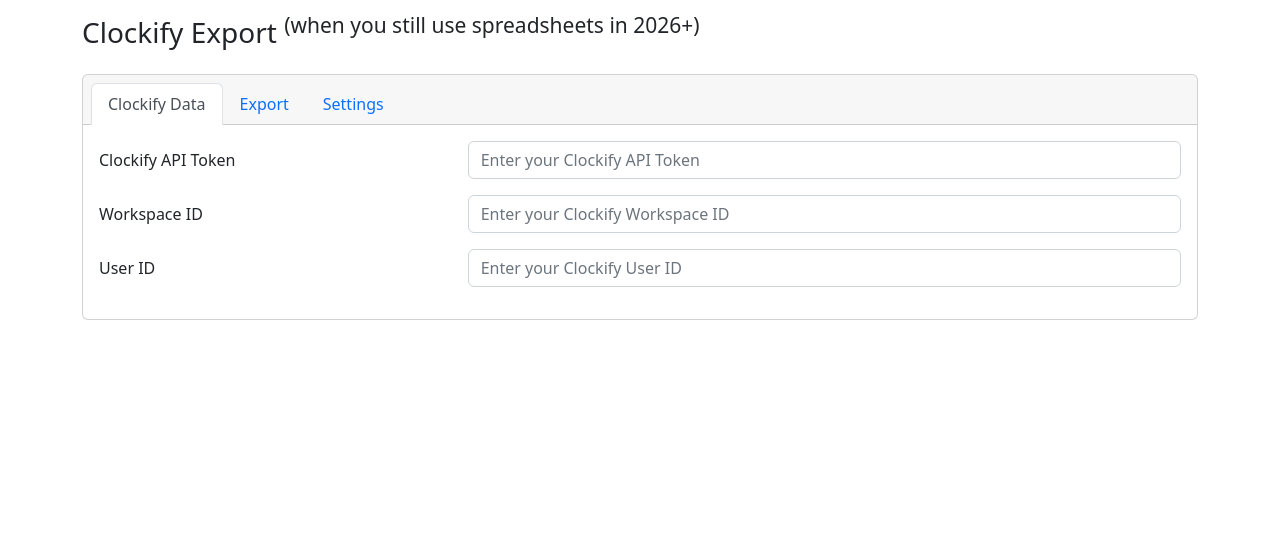
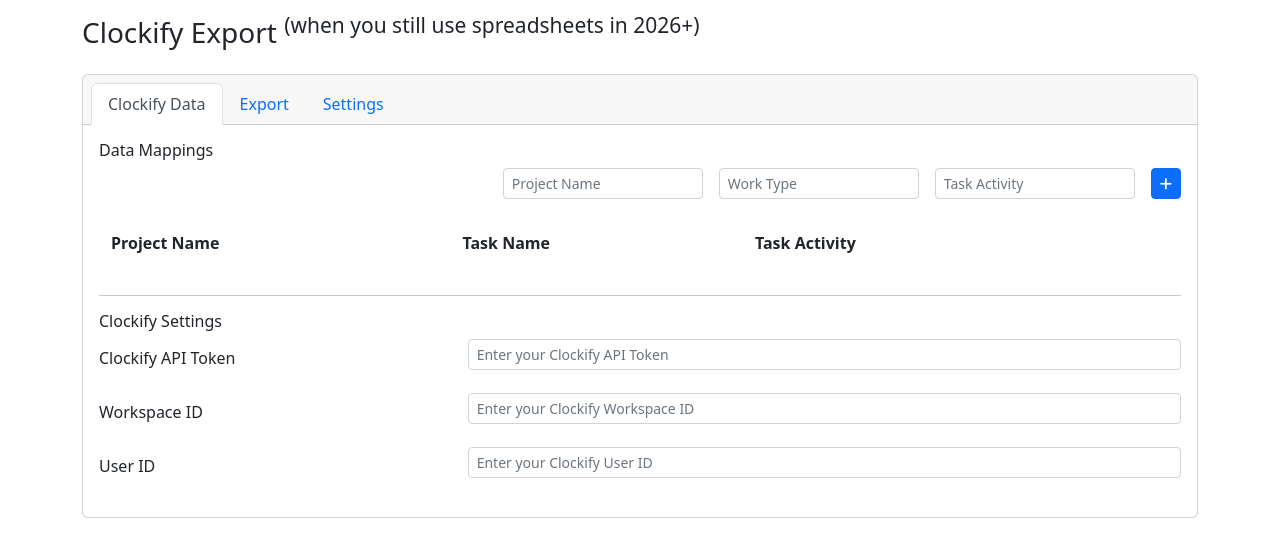
Before and after one commit to mtrojahn/mtrojahn, a SvelteKit app: page /clockify-export/settings in a window 1280 px wide. Shown: the top 556 px of the page. Built offline with nearby package versions, Linux system fonts and the light colour scheme.

Commit message:
add data mapping functionality and UI for settings

```diff
--- a/src/routes/clockify-export/settings/+page.svelte
+++ b/src/routes/clockify-export/settings/+page.svelte
@@ -1,5 +1,5 @@
 <script>
-	import { auth } from "$lib/stores/ClockifyExportStore.js"
+	import { auth, mappings, addMapping, deleteMapping } from "$lib/stores/ClockifyExportStore.js"
 
 	let confs = $auth
 
@@ -11,15 +11,74 @@
 			return a
 		})
 	}
+	$: all_mappings = $mappings
+	let new_project_name = ""
+	let new_work_type = ""
+	let new_task_activity = ""
 </script>
 
+<h6>Data Mappings</h6>
+<div class="d-flex flex-row justify-content-end">
+	<input
+		type="text"
+		class="form-control form-control-sm"
+		placeholder="Project Name"
+		bind:value={new_project_name}
+		style="max-width: 200px" />
+	<input
+		type="text"
+		class="form-control form-control-sm ms-3"
+		placeholder="Work Type"
+		bind:value={new_work_type}
+		style="max-width: 200px" />
+	<input
+		type="text"
+		class="form-control form-control-sm ms-3"
+		placeholder="Task Activity"
+		bind:value={new_task_activity}
+		style="max-width: 200px" />
+	<button
+		type="button"
+		class="btn btn-primary btn-sm ms-3"
+		on:click={() => addMapping(new_project_name, new_work_type, new_task_activity)}>
+		<i class="fa fa-plus" aria-hidden="true"></i>
+	</button>
+</div>
+<div class="row mx-1 mt-4">
+	<table class="table table-striped">
+		<tr>
+			<th scope="col">Project Name</th>
+			<th scope="col">Task Name</th>
+			<th scope="col">Task Activity</th>
+			<th scope="col" style="width: 100px"></th>
+		</tr>
+		<tbody>
+			{#each all_mappings as mapping}
+				<tr>
+					<td>{mapping.project_name}</td>
+					<td>{mapping.work_type}</td>
+					<td>{mapping.task_activity}</td>
+					<td class="text-end">
+						<button type="button" class="btn btn-danger btn-sm" on:click={() => deleteMapping(mapping.project_name)}>
+							<i class="fa fa-trash" aria-hidden="true"></i>
+						</button>
+					</td>
+				</tr>
+			{/each}
+		</tbody>
+	</table>
+</div>
+
+<hr />
+
+<h6>Clockify Settings</h6>
 <form>
 	<div class="row mb-3">
 		<label for="api-token" class="col-sm-4 col-form-label">Clockify API Token</label>
 		<div class="col-sm-8">
 			<input
 				type="password"
-				class="form-control"
+				class="form-control form-control-sm"
 				id="api-token"
 				placeholder="Enter your Clockify API Token"
 				bind:value={confs.token} />
@@ -30,7 +89,7 @@
 		<div class="col-sm-8">
 			<input
 				type="password"
-				class="form-control"
+				class="form-control form-control-sm"
 				id="workspace-id"
 				placeholder="Enter your Clockify Workspace ID"
 				bind:value={confs.workspace} />
@@ -41,10 +100,16 @@
 		<div class="col-sm-8">
 			<input
 				type="password"
-				class="form-control"
+				class="form-control form-control-sm"
 				id="user-id"
 				placeholder="Enter your Clockify User ID"
 				bind:value={confs.user} />
 		</div>
 	</div>
 </form>
+
+<style>
+	th {
+		padding: 0.5rem 0.5rem;
+	}
+</style>
```
Also changed, not shown: src/routes/clockify-export/main/+page.svelte (+19 -5 lines).
